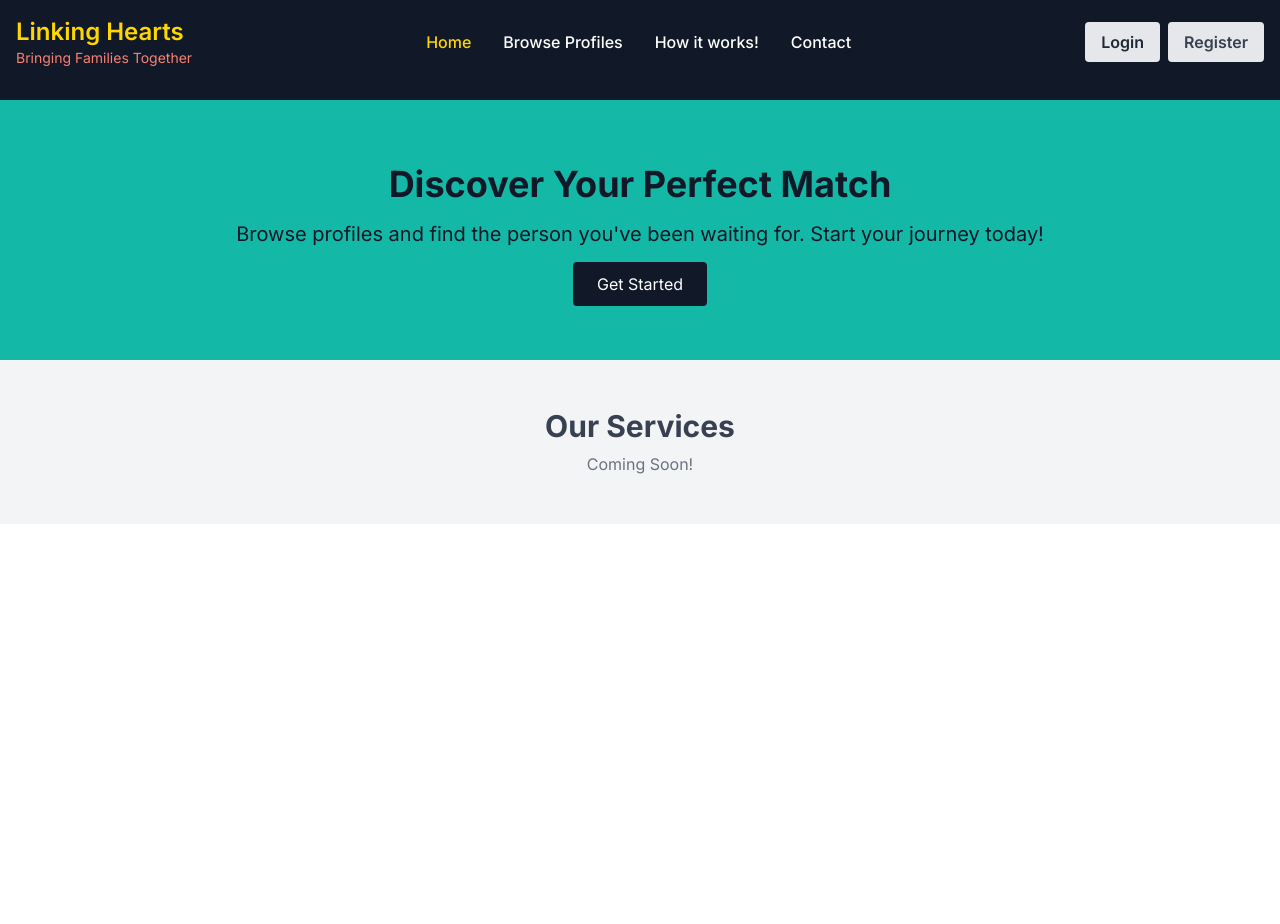
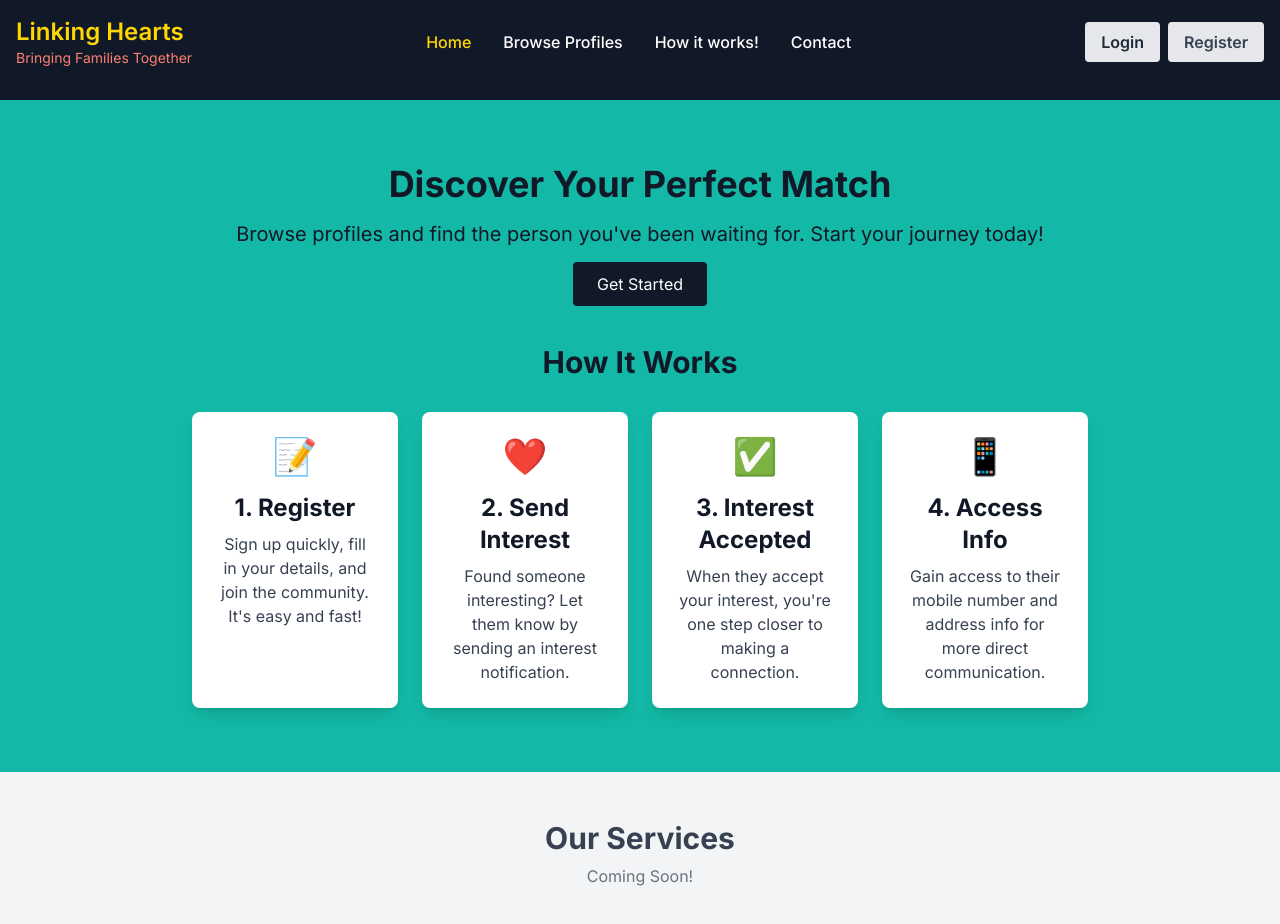
Before and after one commit to chelladurai-1997/interesting-stories, a Next.js app: page / in a window 1280 px wide. Shown: the top 924 px of the page. Before the commit the page ends 800 px from the top, so only its background shows below. Built offline with nearby package versions, Linux system fonts and the light colour scheme.

Commit message:
fix: welcome banner update

```diff
--- a/app/api/profiles/[userId]/route.ts
+++ b/app/api/profiles/[userId]/route.ts
@@ -1,5 +1,3 @@
-// app/api/profiles/[userId]/route.ts
-
 import connectMongo from "@/app/lib/constants/mongodb";
 import BasicInformation from "@/app/lib/models/basicinfo.model";
 import ContactInfo from "@/app/lib/models/contactInfo.model";
@@ -7,32 +5,30 @@ import EducationOccupation from "@/app/lib/models/educationOccupation.model";
 import Expectations from "@/app/lib/models/expectationInfo.model";
 import FamilyDetails from "@/app/lib/models/familyInfo.model";
 import HoroscopeInfo from "@/app/lib/models/horoscopeInfo.model";
+import Interests, { InterestStatus } from "@/app/lib/models/interest.model";
 import PersonalDetails from "@/app/lib/models/personalInfo.model";
 import User from "@/app/lib/models/user.model";
 import { getUserIdFromToken } from "@/app/lib/utils/getUserIdFromToken";
 import { maskAddress } from "@/app/lib/utils/maskAddress";
 import { maskNumber } from "@/app/lib/utils/maskMobileNumber";
+import mongoose from "mongoose";
 import { NextResponse } from "next/server";
 
-// Handler for fetching profile data for a specific user
 export async function GET(
   request: Request,
   { params }: { params: { userId: string } }
 ) {
   const { userId } = params;
-
   let isUserLoggedIn = false;
   let isAdminApproved = false;
+  let isInterestAccepted = false;
 
-  // Extract user Id from access token, This will return null which means invalid user id or token expired.
-  const { userId: loggedInUserId } = getUserIdFromToken();
+  // Extract the token from headers
+  const authHeader = request.headers.get("Authorization");
+  const token = authHeader ? authHeader.split(" ")[1] : null;
 
-  // Check if the user is approved by admin
-  if (loggedInUserId) {
-    isUserLoggedIn = true;
-    const user = await User.findById(userId).select("adminApproved");
-    isAdminApproved = user ? user.adminApproved : false;
-  }
+  // Extract user Id from token
+  const { userId: loggedInUserId } = getUserIdFromToken(token);
 
   if (!userId) {
     return NextResponse.json(
@@ -42,10 +38,31 @@ export async function GET(
   }
 
   try {
-    // Connect to MongoDB
-    await connectMongo();
+    await connectMongo(); // Ensure database connection
 
-    // Fetch profile data from multiple collections
+    if (loggedInUserId) {
+      isUserLoggedIn = true;
+      const user = await User.findById(userId).select("adminApproved");
+      isAdminApproved = user ? user.adminApproved : false;
+
+      const senderObjectId = new mongoose.Types.ObjectId(
+        loggedInUserId as string
+      );
+      const receiverObjectId = new mongoose.Types.ObjectId(userId as string);
+
+      const interest = await Interests.findOne({
+        senderId: senderObjectId,
+        receiverId: receiverObjectId,
+      });
+
+      isInterestAccepted = interest
+        ? interest.status === InterestStatus.ACCEPTED
+        : false;
+    }
+
+    const isMaskingRequired =
+      !isUserLoggedIn || !isAdminApproved || !isInterestAccepted;
+
     const [
       basicInfo,
       contactInfo,
@@ -64,8 +81,7 @@ export async function GET(
       PersonalDetails.findOne({ userId }).select("-userId"),
     ]);
 
-    // Mask mobile and WhatsApp numbers for non-logged in users
-    if (contactInfo && (!isUserLoggedIn || !isAdminApproved)) {
+    if (contactInfo && isMaskingRequired) {
       contactInfo.mobile = maskNumber(contactInfo.mobile);
       contactInfo.whatsapp = maskNumber(contactInfo.whatsapp);
       contactInfo.address = maskAddress(contactInfo.address);
@@ -86,18 +102,15 @@ export async function GET(
       error: false,
     });
 
-    // response.headers.set("Cache-Control", "public, max-age=3600");
     return response;
   } catch (error) {
     console.error("Error fetching profile data:", error);
 
     let errorMessage = "An unknown error occurred.";
-    if (error instanceof Error) {
-      if (error.message.includes("MongoError")) {
-        errorMessage = "Database error occurred.";
-      } else {
-        errorMessage = error.message;
-      }
+    if (error instanceof mongoose.Error) {
+      errorMessage = "A database error occurred.";
+    } else if (error instanceof Error) {
+      errorMessage = error.message;
     }
 
     return NextResponse.json(
--- a/app/components/molecules/WelcomeBanner/WelcomeBanner.tsx
+++ b/app/components/molecules/WelcomeBanner/WelcomeBanner.tsx
@@ -6,6 +6,7 @@ import React, { useState, useEffect } from "react";
 const WelcomeBanner = () => {
   const [hasVisited, setHasVisited] = useState(false);
   const router = useRouter();
+
   useEffect(() => {
     if (router) {
       router.prefetch("/profiles");
@@ -13,12 +14,10 @@ const WelcomeBanner = () => {
   }, [router]);
 
   useEffect(() => {
-    // Check if user has visited before by looking at localStorage
     const visited = localStorage.getItem("hasVisited");
     if (visited) {
-      setHasVisited(true); // User has visited before
+      setHasVisited(true);
     } else {
-      // First time visitor, set localStorage
       localStorage.setItem("hasVisited", "true");
     }
   }, []);
@@ -38,6 +37,52 @@ const WelcomeBanner = () => {
           {hasVisited ? "View Profiles" : "Get Started"}
         </Link>
       </div>
+
+      {/* How It Works Section */}
+      <div className="max-w-4xl mx-auto text-center mt-12">
+        <h2 className="text-3xl font-bold text-gray-900 mb-8">How It Works</h2>
+        <div className="grid grid-cols-1 md:grid-cols-4 gap-6">
+          {/* Step 1 - Register */}
+          <div className="p-6 bg-white shadow-lg rounded-lg">
+            <div className="text-4xl text-teal-500 mx-auto mb-4">📝</div>
+            <h3 className="text-2xl font-bold mb-2">1. Register</h3>
+            <p className="text-gray-700">
+              Sign up quickly, fill in your details, and join the community.
+              It's easy and fast!
+            </p>
+          </div>
+
+          {/* Step 2 - Send Interest */}
+          <div className="p-6 bg-white shadow-lg rounded-lg">
+            <div className="text-4xl text-red-500 mx-auto mb-4">❤️</div>
+            <h3 className="text-2xl font-bold mb-2">2. Send Interest</h3>
+            <p className="text-gray-700">
+              Found someone interesting? Let them know by sending an interest
+              notification.
+            </p>
+          </div>
+
+          {/* Step 3 - Interest Accepted */}
+          <div className="p-6 bg-white shadow-lg rounded-lg">
+            <div className="text-4xl text-green-500 mx-auto mb-4">✅</div>
+            <h3 className="text-2xl font-bold mb-2">3. Interest Accepted</h3>
+            <p className="text-gray-700">
+              When they accept your interest, you're one step closer to making a
+              connection.
+            </p>
+          </div>
+
+          {/* Step 4 - Access Information */}
+          <div className="p-6 bg-white shadow-lg rounded-lg">
+            <div className="text-4xl text-blue-500 mx-auto mb-4">📱</div>
+            <h3 className="text-2xl font-bold mb-2">4. Access Info</h3>
+            <p className="text-gray-700">
+              Gain access to their mobile number and address info for more
+              direct communication.
+            </p>
+          </div>
+        </div>
+      </div>
     </div>
   );
 };
--- a/app/components/organism/ImageGallery/ImageGallery.tsx
+++ b/app/components/organism/ImageGallery/ImageGallery.tsx
@@ -149,14 +149,13 @@ const ImageGallery: React.FC<ImageGalleryProps> = ({ images }) => {
         aria-label="Open image gallery"
         onKeyDown={(e) => e.key === "Enter" && openModal(previewIndex)}
       >
-        <div className="min-h-[250px]">
+        <div className="h-[250px]">
           <Image
             src={images[previewIndex]} // Use previewIndex for preview
             alt="Preview of selected image"
-            layout="responsive"
-            width={800}
-            height={600}
-            className="w-full h-[250px] md:h-auto object-cover rounded aspect-square md:aspect-auto"
+            fill
+            objectFit="cover"
+            className="rounded"
           />
         </div>
         {images.length > 1 && (
--- a/app/components/organism/ProfileDetail/ProfileDetail.tsx
+++ b/app/components/organism/ProfileDetail/ProfileDetail.tsx
@@ -112,7 +112,7 @@ const ProfileDetail: React.FC = () => {
 
       switch (currentSentInterestStatus) {
         case InterestStatus.ACCEPTED:
-          message = `Your interest has been accepted.`;
+          message = `Your interest has been accepted 🎉 You can now view the mobile number 📱 and address 🏡 in the contact information section✨`;
           break;
         case InterestStatus.PENDING:
           message = `Your interest is pending.`;
```
